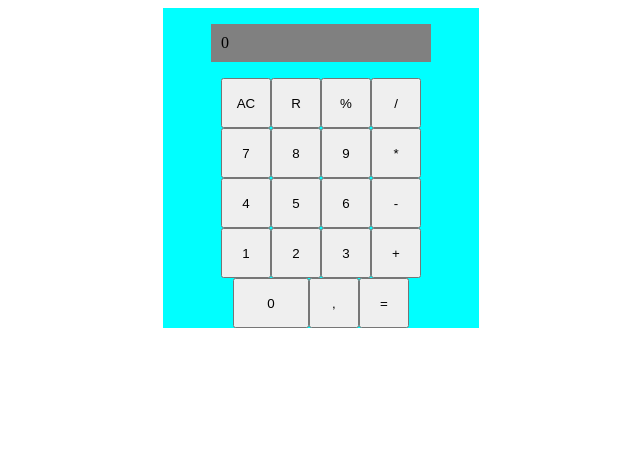
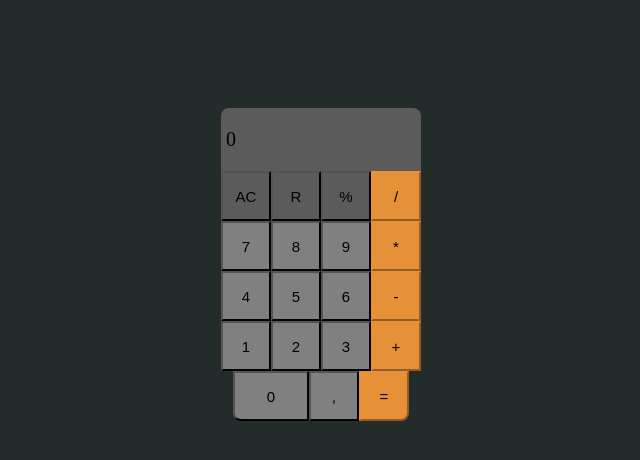
Before and after one commit to ulisesmontenegro2005/javascriptCalculator, a plain HTML site: page index.html in a window 1280 px wide. Shown: the whole page, without its empty margins (319-959 px from the left). Drawn offline with Linux system fonts and the light colour scheme.

Commit message:
uploading css styles

```diff
--- a/css/main.css
+++ b/css/main.css
@@ -1,11 +1,23 @@
 body{
     display: flex;
     justify-content: center;
+    padding-top: 100px;
+    background-color: #232b2b;
 }
 
 .containerCalc{
     width: 25%;
-    background-color: aqua;
+    background-color: #232b2b;
+    border-bottom-left-radius: 8px;
+    border-bottom-right-radius: 8px;
+}
+
+.borderButtonL{
+    border-bottom-left-radius: 8px;
+}
+
+.borderButtonR{
+    border-bottom-right-radius: 8px;
 }
 
 .row{
@@ -17,6 +29,17 @@ body{
 button{
     width: 50px;
     height: 50px;
+    background-color: gray;
+    font-size: 15px;
+}
+
+.signButton{
+    background-color: #e69138;
+    border-color: #e69138;
+}
+
+.topButton{
+    background-color: #5b5b5b;
 }
 
 #numberCero{
@@ -30,9 +53,11 @@ button{
 }
 
 .p-display{
-    width: 200px;
-    background-color: gray;
-    padding-block-start: 1em;
-    padding-block-end: 1em;
-    padding: 10px;
+    width: 190px;
+    background-color: #5b5b5b;
+    padding: 20px 5px 20px 5px;
+    margin: 0;
+    border-top-left-radius: 8px;
+    border-top-right-radius: 8px;
+    font-size: 20px;
 }
--- a/index.html
+++ b/index.html
@@ -13,19 +13,19 @@
             <p class="p-display" id="display"></p>
         </div>
         <div class="row">
-            <button id="restart">AC</button><button id="random">R</button><button id="onePercentage">%</button><button id="divide">/</button>
+            <button id="restart" class="topButton">AC</button><button id="random" class="topButton">R</button><button id="onePercentage" class="topButton">%</button><button id="divide" class="signButton">/</button>
         </div>
         <div class="row">
-            <button id="numberSeven">7</button><button id="numberEight">8</button><button id="numberNine">9</button><button id="multiplicate">*</button>
+            <button id="numberSeven">7</button><button id="numberEight">8</button><button id="numberNine">9</button><button id="multiplicate" class="signButton">*</button>
         </div>
         <div class="row">
-            <button id="numberFour">4</button><button id="numberFive">5</button><button id="numberSix">6</button><button id="minus">-</button>
+            <button id="numberFour">4</button><button id="numberFive">5</button><button id="numberSix">6</button><button id="minus" class="signButton">-</button>
         </div>
         <div class="row">
-            <button id="numberOne">1</button><button id="numberTwo">2</button><button id="numberThree">3</button><button id="plus">+</button>
+            <button id="numberOne">1</button><button id="numberTwo">2</button><button id="numberThree">3</button><button id="plus" class="signButton">+</button>
         </div>
         <div class="row">
-            <button id="numberCero">0</button><button id="comma">,</button><button id="equal">=</button>
+            <button id="numberCero" class="borderButtonL">0</button><button id="comma">,</button><button id="equal" class="signButton borderButtonR">=</button>
         </div>
     </div>
 
```
